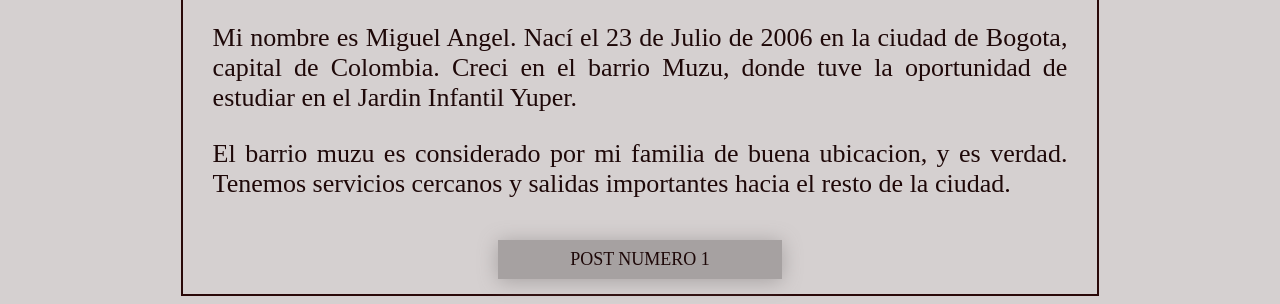
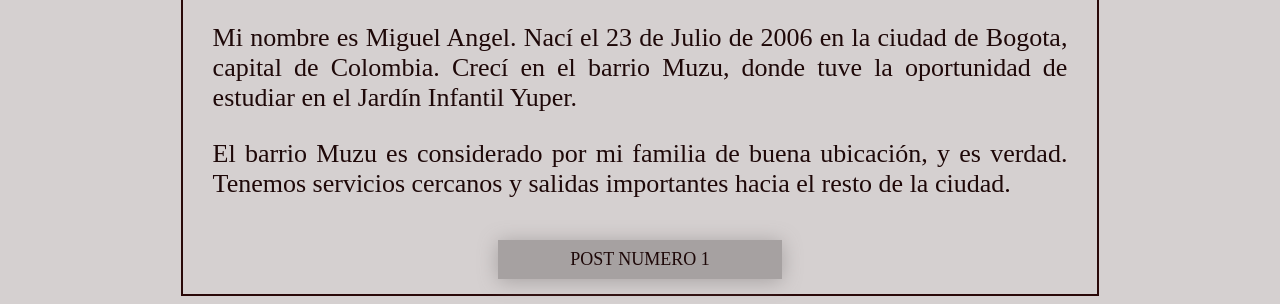
Before and after one commit to miguelsrz/curso-git-github, a plain HTML site: page index.html in a window 1280 px wide. Shown: the part 502-806 px from the top of the page. Drawn offline with Linux system fonts and the light colour scheme.

Commit message:
Arreglo typos

```diff
--- a/index.html
+++ b/index.html
@@ -28,10 +28,10 @@
                 <p>
                     Mi nombre es Miguel Angel.
                     Nací el 23 de Julio de 2006 en la ciudad de Bogota, capital de Colombia.
-                    Creci en el barrio Muzu, donde tuve la oportunidad de estudiar en el Jardin Infantil Yuper.
+                    Crecí en el barrio Muzu, donde tuve la oportunidad de estudiar en el Jardín Infantil Yuper.
                 </p>
                 <p>
-                    El barrio muzu es considerado por mi familia de buena ubicacion, y es verdad.
+                    El barrio Muzu es considerado por mi familia de buena ubicación, y es verdad.
                     Tenemos servicios cercanos y salidas importantes hacia el resto de la ciudad.
                 </p>
             </div>
```
